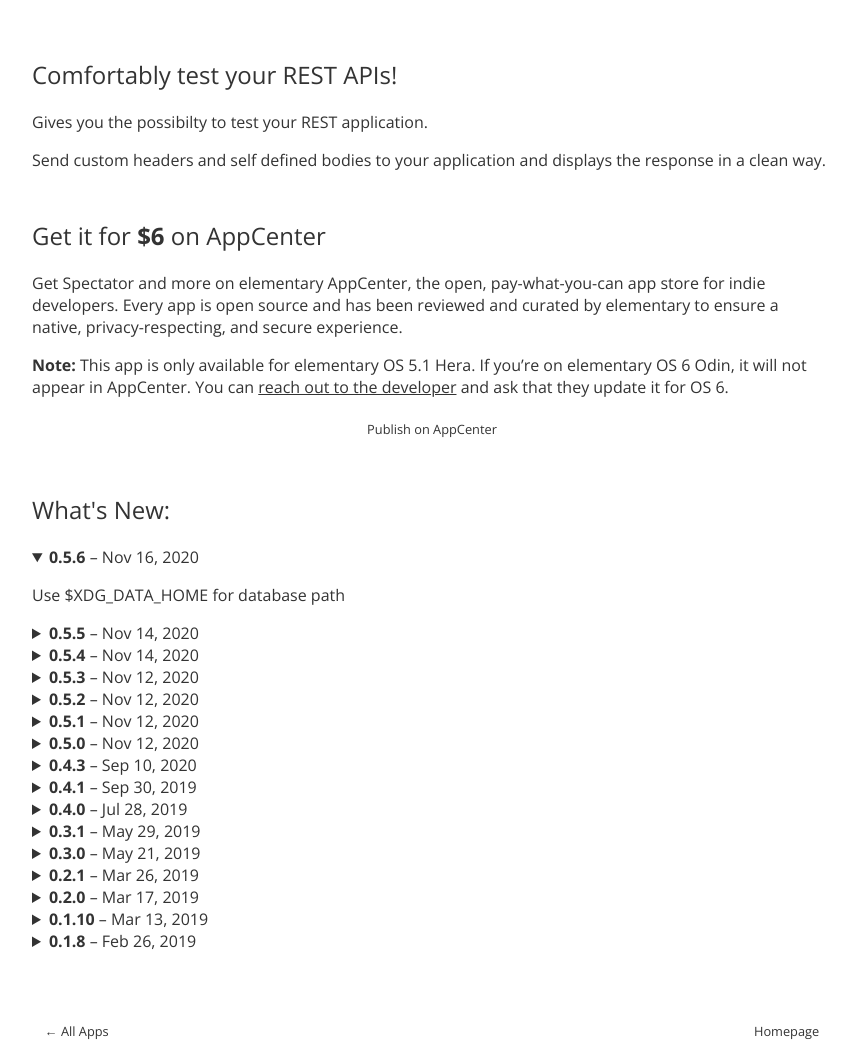
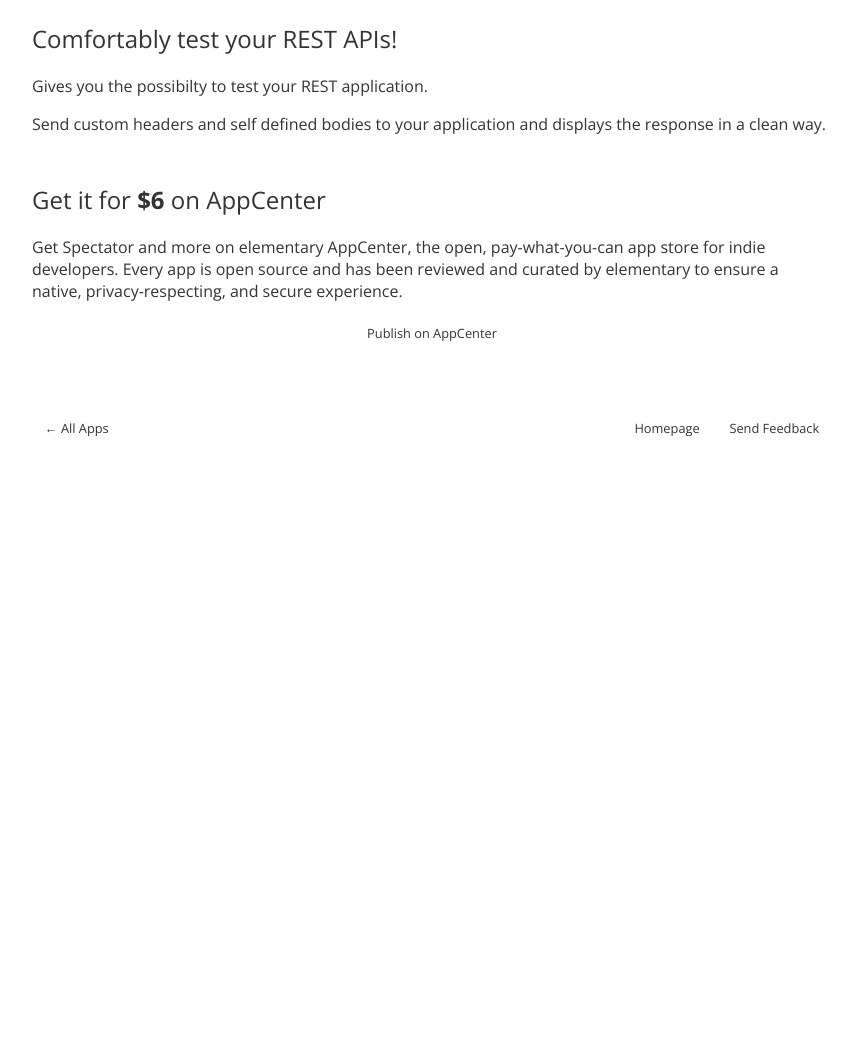
Before and after one commit to elementary/appcenter-web, a Jekyll site: the page built from _apps/com.github.treagod.spectator.md, in a window 1280 px wide and 1400 px high, scrolled down 116 px. Shown: the part 338-1400 px from the top of the window, without its empty margins (208-1064 px from the left). Built offline with Jekyll 4.4.1, drawn with Linux system fonts in a browser that asks for light colours; nearby versions of some CDN libraries; after the commit the page ends 913 px from its top, so only the background shows below that.

Commit message:
Automatic update of data

```diff
--- a/_apps/com.github.treagod.spectator.md
+++ b/_apps/com.github.treagod.spectator.md
@@ -5,204 +5,21 @@ summary: "Comfortably test your REST APIs!"
 developer: "Marvin Ahlgrimm"
 homepage: https://github.com/treagod/spectator
 help_page: false
-bugtracker: false
-dist: hera
+bugtracker: https://github.com/treagod/spectator/issues
+dist: flatpak
 screenshots:
-  - https://appstream.elementary.io/appcenter/media/bionic/com/github/treagod.spectator/84AB1F18324D910E1E4FA3A8FB0B7C9F/screenshots/image-1_orig.png
-  - https://appstream.elementary.io/appcenter/media/bionic/com/github/treagod.spectator/84AB1F18324D910E1E4FA3A8FB0B7C9F/screenshots/image-2_orig.png
-  - https://appstream.elementary.io/appcenter/media/bionic/com/github/treagod.spectator/84AB1F18324D910E1E4FA3A8FB0B7C9F/screenshots/image-3_orig.png
-  - https://appstream.elementary.io/appcenter/media/bionic/com/github/treagod.spectator/84AB1F18324D910E1E4FA3A8FB0B7C9F/screenshots/image-4_orig.png
-  - https://appstream.elementary.io/appcenter/media/bionic/com/github/treagod.spectator/84AB1F18324D910E1E4FA3A8FB0B7C9F/screenshots/image-5_orig.png
+  - https://raw.githubusercontent.com/treagod/spectator/main/screenshots/screenshot1.png
 icons:
-  "64": https://appstream.elementary.io/appcenter/media/bionic/com/github/treagod.spectator/84AB1F18324D910E1E4FA3A8FB0B7C9F/icons/64x64/com.github.treagod.spectator_com.github.treagod.spectator.png
-  "128": https://appstream.elementary.io/appcenter/media/bionic/com/github/treagod.spectator/84AB1F18324D910E1E4FA3A8FB0B7C9F/icons/128x128/com.github.treagod.spectator_com.github.treagod.spectator.png
-  "64@2": https://appstream.elementary.io/appcenter/media/bionic/com/github/treagod.spectator/84AB1F18324D910E1E4FA3A8FB0B7C9F/icons/64x64@2/com.github.treagod.spectator_com.github.treagod.spectator.png
+  "64": https://flatpak.elementary.io/repo/appstream/x86_64/icons/64x64/com.github.treagod.spectator.png
+  "128": https://flatpak.elementary.io/repo/appstream/x86_64/icons/128x128/com.github.treagod.spectator.png
 color:
   primary: "#485a6c"
   primary-text: "#fff"
 price: 6
 releases:
-- version: 0.5.6
-  unix-timestamp: 1605484800
-  description: |-
-    <p>Use $XDG_DATA_HOME for database path</p>
-- version: 0.5.5
-  unix-timestamp: 1605312000
-  description: |-
-    <p>Description fix</p>
-- version: 0.5.4
-  unix-timestamp: 1605312000
-  description: |-
-    <p>Fix a bug where a plain response would cause an error</p>
-- version: 0.5.3
-  unix-timestamp: 1605139200
-  description: |-
-    <p>Update dependency</p>
-- version: 0.5.2
-  unix-timestamp: 1605139200
-  description: |-
-    <p>Update dependency</p>
-- version: 0.5.1
-  unix-timestamp: 1605139200
-  description: |-
-    <p>Description Update</p>
-- version: 0.5.0
-  unix-timestamp: 1605139200
-  description: |-
-    <p>Spectator 0.5.0 introduces 2 changes to the UI</p>
 
-    <p>Drag &amp; Drop for Requests in the sidebar</p>
-
-    <p>Redesigned response view selection</p>
-
-    <ul>
-
-      <li>The seleceted response view will now be cached per response</li>
-
-    </ul>
-- version: 0.4.3
-  unix-timestamp: 1599696000
-  description: |-
-    <p>AppCenter Fix</p>
-
-    <ul>
-
-      <li>Spectator will now be displayed correctly in AppCenter once again.</li>
-
-    </ul>
-- version: 0.4.1
-  unix-timestamp: 1569801600
-  description: |-
-    <p>Collection improvements</p>
-
-    <ul>
-
-      <li>Fixed a bug where it was not possible to scroll through the collections
-
-                if there are to many collection or request items in the collection-sidebar</li>
-
-      <li>Fixed a bug where clicking on the &quot;Update&quot; button when editing a collection
-
-                nothing happend</li>
-
-      <li>The right-click menu of a request item now allows the user to clone a request</li>
-
-    </ul>
-- version: 0.4.0
-  unix-timestamp: 1564272000
-  description: |-
-    <p>Introduction of request collections</p>
-
-    <p>Added collection and history view in sidebar</p>
-
-    <ul>
-
-      <li>Requests can now be grouped into collections</li>
-
-      <li>Each request will be saved in a seperate history</li>
-
-    </ul>
-
-    <p>Added keyboard shortcuts</p>
-
-    <ul>
-
-      <li>Ctlr+n: Create a new request</li>
-
-      <li>Ctlr+Shift+n: Create a new collection</li>
-
-      <li>Ctlr+l: Switch to collection view in sidebar</li>
-
-      <li>Ctlr+h: Switch to history view in sidebar</li>
-
-      <li>Ctlr+,: Open settings dialog</li>
-
-    </ul>
-
-    <p>Sidebar is now resizable</p>
-
-    <p>WebKit will now be lazy-loaded</p>
-
-    <p>Added more translations</p>
-- version: 0.3.1
-  unix-timestamp: 1559088000
-  description: |-
-    <p>Fix streamed data behaviour</p>
-
-    <ul>
-
-      <li>Fixed a (reintroduced )bug where chunked data was not displayed</li>
-
-    </ul>
-- version: 0.3.0
-  unix-timestamp: 1558396800
-  description: |-
-    <p>Improvement of JavaScript</p>
-
-    <ul>
-
-      <li>Added JavaScript Console</li>
-
-      <li>Displayed time of response is now more accurate</li>
-
-      <li>Added XML parsing and create new view for XML responses</li>
-
-      <li>Unified sourcecode views</li>
-
-      <li>Sourcecode views are using a monospace font by default</li>
-
-      <li>Added configuration for sourcecode views</li>
-
-    </ul>
-- version: 0.2.1
-  unix-timestamp: 1553558400
-  description: |-
-    <p>Fix streamed data behaviour</p>
-
-    <ul>
-
-      <li>Solves a bug where streamed data will not be shown until request finished (which might be never)</li>
-
-    </ul>
-- version: 0.2.0
-  unix-timestamp: 1552780800
-  description: |-
-    <p>JavaScript Integration</p>
-
-    <ul>
-
-      <li>Adds the possibility to augment your requests with scripting.</li>
-
-      <li>The developer can use the &apos;before_sending&apos; JavaScript function to augment the request.</li>
-
-      <li>HTTP.get(url), HTTP.post(url, config) and other request methods are available from script</li>
-
-    </ul>
-- version: 0.1.10
-  unix-timestamp: 1552435200
-  description: |-
-    <p>URL Params fixes</p>
-
-    <ul>
-
-      <li>Fixes a bug where the application crashes if a URL param is entered from key-value view without a URL</li>
-
-    </ul>
-- version: 0.1.8
-  unix-timestamp: 1551139200
-  description: |-
-    <p>Initial Release</p>
-
-    <ul>
-
-      <li>Comfortably test your REST APIs!</li>
-
-      <li>Send custom headers and self defined bodies to your application and displays the response in a clean way.</li>
-
-    </ul>
 redirect_from: /com.github.treagod.spectator.desktop/
 ---
 
 <p>Gives you the possibilty to test your REST application.</p>
-<p>Send custom headers and self defined bodies to your application and
-      displays the response in a clean way.</p>
+<p>Send custom headers and self defined bodies to your application and displays the response in a clean way.</p>
```
Also changed, not shown: _apps/com.github.eksanos.eksanos.md (added, +24 -0 lines).
